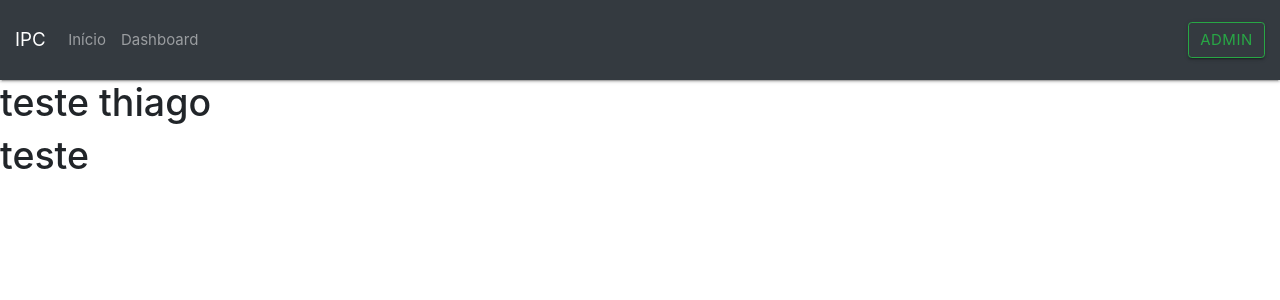
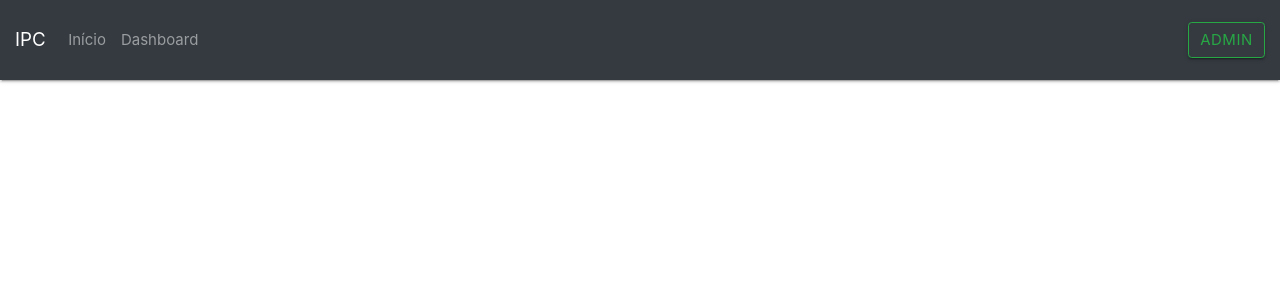
Before and after one commit to dvespasiano/IPCcomThiago, an Angular app: page /home in a window 1280 px wide. Shown: the top 300 px of the page. Built offline with nearby package versions, Linux system fonts and the light colour scheme.

Commit message:
Update src/app/app.component.html

```diff
--- a/src/app/app.component.html
+++ b/src/app/app.component.html
@@ -1,4 +1 @@
 <router-outlet></router-outlet>
-<h1>teste thiago</h1>
-<h1>teste</h1>
-<!--teste Thiago-->
```
